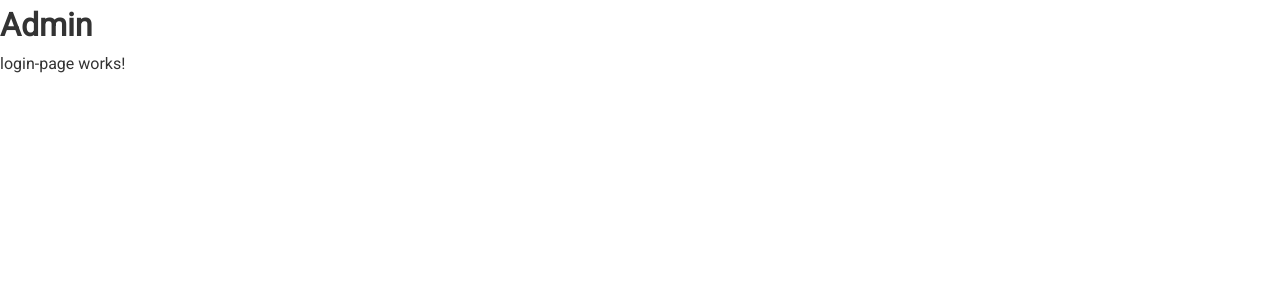
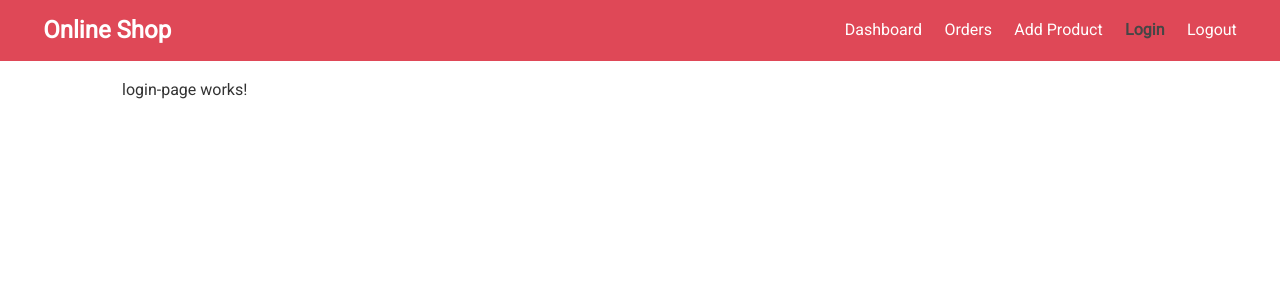
Before and after one commit to Andarilz/Angular-Shop, an Angular app: page /admin/login in a window 1280 px wide. Shown: the top 300 px of the page. Built offline with nearby package versions, Linux system fonts and the light colour scheme.

Commit message:
'admin-nav'

```diff
--- a/src/app/admin/shared/admin-layout/admin-layout.component.html
+++ b/src/app/admin/shared/admin-layout/admin-layout.component.html
@@ -1,3 +1,33 @@
-<h1>Admin</h1>
+<nav class="navbar bg-danger">
+    <h1>
+        <a routerLink="/">Online Shop</a>
+    </h1>
 
-<router-outlet></router-outlet>
+    <ul>
+        <li routerLinkActive="active">
+            <a routerLink="/admin/dashboard">Dashboard</a>
+        </li>
+
+        <li routerLinkActive="active">
+            <a routerLink="/admin/orders">Orders</a>
+        </li>
+
+        <li routerLinkActive="active">
+            <a routerLink="/admin/add">Add Product</a>
+        </li>
+
+        <li routerLinkActive="active">
+            <a routerLink="/admin/login">Login</a>
+        </li>
+
+        <li routerLinkActive="active">
+            <a routerLink="/admin/###">Logout</a>
+        </li>
+    </ul>
+</nav>
+
+<div class="container">
+
+    <router-outlet></router-outlet>
+
+</div>
--- a/src/app/shared/main-layout/main-layout.component.html
+++ b/src/app/shared/main-layout/main-layout.component.html
@@ -6,15 +6,15 @@
             <a href="#">Phones</a>
         </li>
 
-        <li>
+        <li routerLinkActive="active">
             <a href="#">Tablet</a>
         </li>
 
-        <li>
+        <li routerLinkActive="active">
             <a href="#">Laptop</a>
         </li>
 
-        <li>
+        <li routerLinkActive="active">
             <a routerLink="cart">Cart</a>
         </li>
     </ul>
--- a/src/index.html
+++ b/src/index.html
@@ -2,7 +2,7 @@
 <html lang="en">
 <head>
   <meta charset="utf-8">
-  <title>AngularBlog</title>
+  <title>Angular Shop</title>
   <base href="/">
 
   <meta name="viewport" content="width=device-width, initial-scale=1">
```
